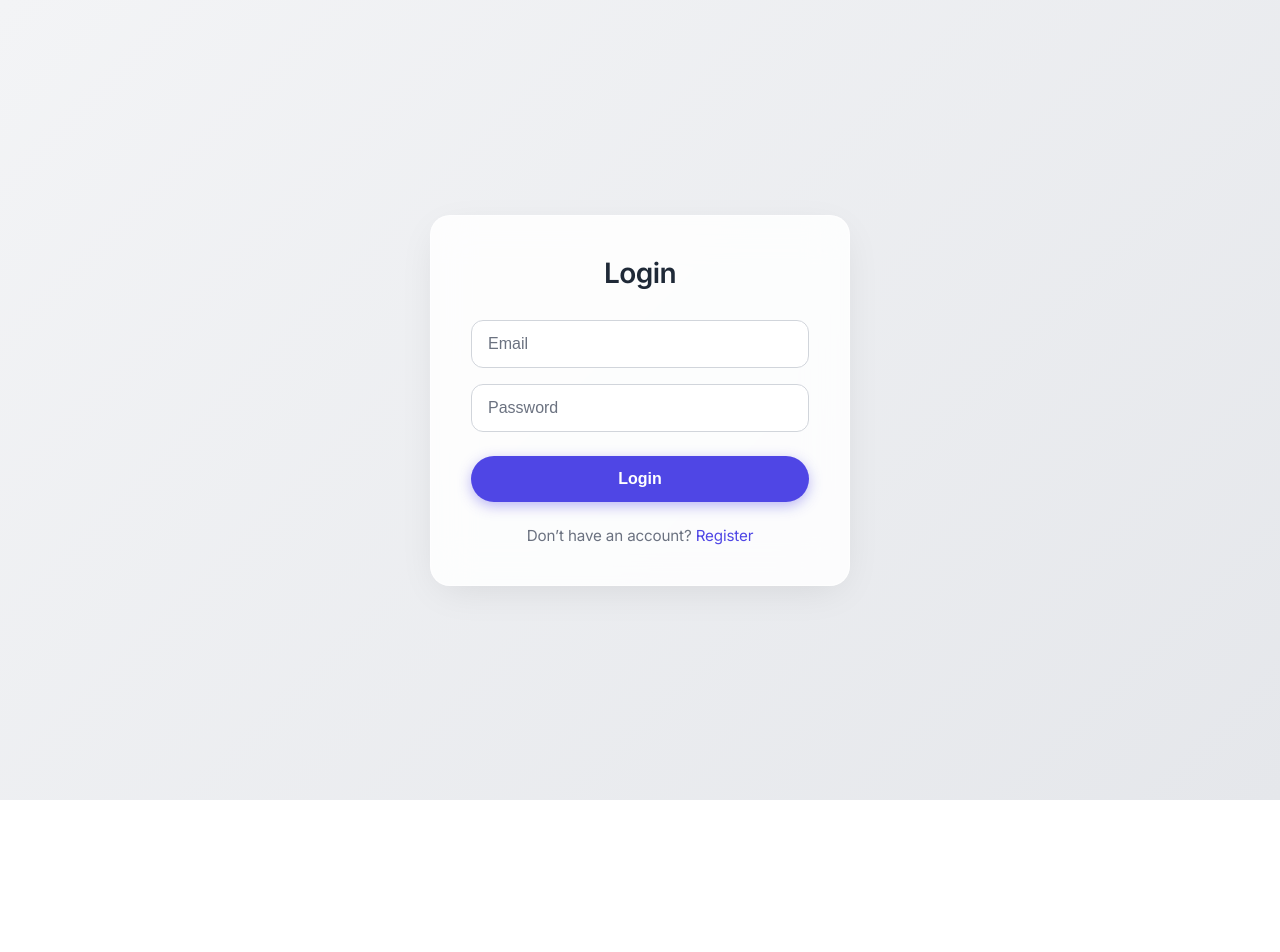
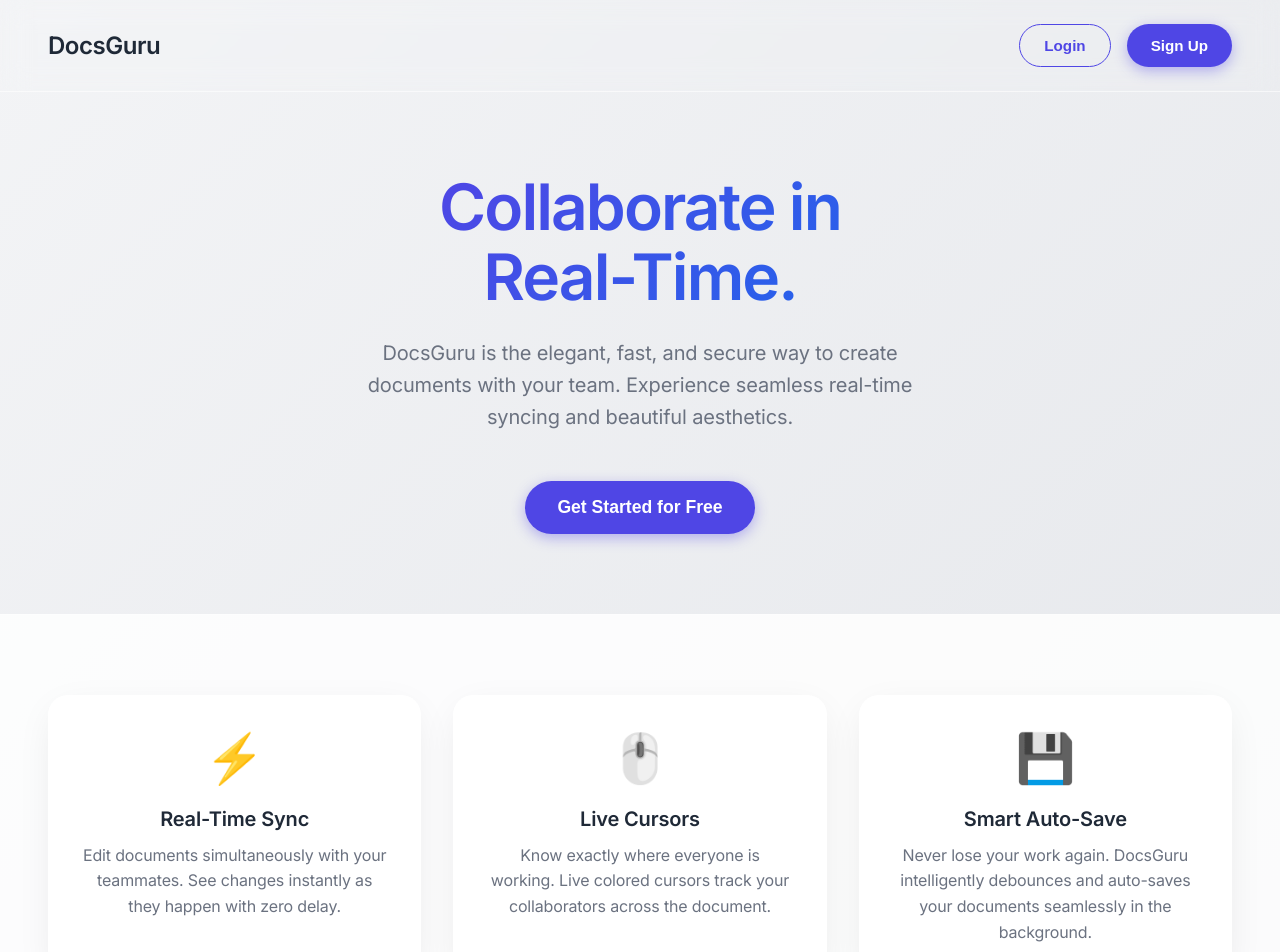
Before and after one commit to SAFI19122002/collab-docs, a React (Vite) app in the folder client/: page / in a window 1280 px wide. Before the commit this address led to /login. Shown: the top 952 px of the page. Before the commit the page ends 800 px from the top, so only its background shows below. Built offline with nearby package versions, Linux system fonts and the light colour scheme; what quill-cursors would draw is missing.

Commit message:
feat(client): add modern landing page and update routing

```diff
--- a/client/src/App.jsx
+++ b/client/src/App.jsx
@@ -4,16 +4,18 @@ import Register from "./pages/Register";
 import Document from "./pages/Document";
 import ProtectedRoute from "./components/ProtectedRoute";
 import Dashboard from "./pages/Dashboard";
+import Landing from "./pages/Landing";
 
 export default function App() {
   return (
     <Routes>
+      <Route path="/" element={<Landing />} />
       <Route path="/login" element={<Login />} />
       <Route path="/register" element={<Register />} />
 
       {/* 🔒 PROTECTED DASHBOARD */}
       <Route
-        path="/"
+        path="/dashboard"
         element={
           <ProtectedRoute>
             <Dashboard />
--- /dev/null
+++ b/client/src/pages/Landing.jsx
@@ -0,0 +1,73 @@
+import { useNavigate, Link } from "react-router-dom";
+import "../styles/landing.css";
+
+export default function Landing() {
+    const navigate = useNavigate();
+
+    return (
+        <div className="landing-container">
+            {/* Navigation */}
+            <nav className="landing-nav">
+                <h1>DocsGuru</h1>
+                <div className="nav-actions">
+                    <button
+                        className="login-btn"
+                        onClick={() => navigate("/login")}
+                    >
+                        Login
+                    </button>
+                    <button onClick={() => navigate("/register")}>
+                        Sign Up
+                    </button>
+                </div>
+            </nav>
+
+            {/* Hero Section */}
+            <section className="hero-section">
+                <h1 className="hero-title">
+                    Collaborate in<br />Real-Time.
+                </h1>
+                <p className="hero-subtitle">
+                    DocsGuru is the elegant, fast, and secure way to create documents with your team. Experience seamless real-time syncing and beautiful aesthetics.
+                </p>
+                <div className="hero-actions">
+                    <button
+                        style={{ padding: "16px 32px", fontSize: "1.1rem" }}
+                        onClick={() => navigate("/register")}
+                    >
+                        Get Started for Free
+                    </button>
+                </div>
+            </section>
+
+            {/* Features Section */}
+            <section className="features-section">
+                <div className="features-grid">
+                    <div className="feature-card glass">
+                        <span className="feature-icon">⚡</span>
+                        <h3 className="feature-title">Real-Time Sync</h3>
+                        <p className="feature-desc">
+                            Edit documents simultaneously with your teammates. See changes instantly as they happen with zero delay.
+                        </p>
+                    </div>
+
+                    <div className="feature-card glass">
+                        <span className="feature-icon">🖱️</span>
+                        <h3 className="feature-title">Live Cursors</h3>
+                        <p className="feature-desc">
+                            Know exactly where everyone is working. Live colored cursors track your collaborators across the document.
+                        </p>
+                    </div>
+
+                    <div className="feature-card glass">
+                        <span className="feature-icon">💾</span>
+                        <h3 className="feature-title">Smart Auto-Save</h3>
+                        <p className="feature-desc">
+                            Never lose your work again. DocsGuru intelligently debounces and auto-saves your documents seamlessly in the background.
+                        </p>
+                    </div>
+                </div>
+            </section>
+        </div>
+    );
+}
--- a/client/src/pages/Login.jsx
+++ b/client/src/pages/Login.jsx
@@ -12,7 +12,7 @@ export default function Login() {
   const navigate = useNavigate();
 
   useEffect(() => {
-    if (token) navigate("/");
+    if (token) navigate("/dashboard");
   }, [token, navigate]);
 
   const handleSubmit = async (e) => {
@@ -30,7 +30,7 @@ export default function Login() {
       login(res.data);
 
       setTimeout(() => {
-        navigate("/");
+        navigate("/dashboard");
       }, 100);   // ✅ safer redirect
     } catch (err) {
       console.log("LOGIN ERROR:", err.response?.data || err.message);
--- a/client/src/pages/Register.jsx
+++ b/client/src/pages/Register.jsx
@@ -23,7 +23,7 @@ export default function Register() {
       });
 
       login(res.data);      // ✅ now works
-      navigate("/"); // ✅ safer redirect
+      navigate("/dashboard"); // ✅ safer redirect
     } catch (err) {
       alert(err?.response?.data?.msg || "Registration failed");
     }
--- /dev/null
+++ b/client/src/styles/landing.css
@@ -0,0 +1,128 @@
+.landing-container {
+    min-height: 100vh;
+    display: flex;
+    flex-direction: column;
+}
+
+/* Navbar */
+.landing-nav {
+    display: flex;
+    justify-content: space-between;
+    align-items: center;
+    padding: 24px 48px;
+    position: sticky;
+    top: 0;
+    z-index: 100;
+    backdrop-filter: blur(14px);
+    -webkit-backdrop-filter: blur(14px);
+    background: rgba(var(--bg), 0.7);
+    border-bottom: 1px solid var(--border);
+}
+
+.landing-nav h1 {
+    font-size: 1.5rem;
+    font-weight: 800;
+    letter-spacing: -0.02em;
+    color: var(--text);
+}
+
+.landing-nav .nav-actions {
+    display: flex;
+    gap: 16px;
+}
+
+.nav-actions .login-btn {
+    background: transparent;
+    color: var(--primary);
+    border: 1px solid var(--primary);
+    box-shadow: none;
+}
+
+.nav-actions .login-btn:hover {
+    background: rgba(79, 70, 229, 0.1);
+    transform: translateY(-2px);
+}
+
+/* Hero Section */
+.hero-section {
+    flex: 1;
+    display: flex;
+    flex-direction: column;
+    align-items: center;
+    justify-content: center;
+    text-align: center;
+    padding: 80px 24px;
+    max-width: 900px;
+    margin: 0 auto;
+}
+
+.hero-title {
+    font-size: 4rem;
+    font-weight: 800;
+    line-height: 1.1;
+    margin-bottom: 24px;
+    letter-spacing: -0.03em;
+    background: linear-gradient(135deg, var(--primary), var(--accent));
+    -webkit-background-clip: text;
+    -webkit-text-fill-color: transparent;
+}
+
+.hero-subtitle {
+    font-size: 1.25rem;
+    color: var(--text-muted);
+    margin-bottom: 48px;
+    max-width: 600px;
+    line-height: 1.6;
+}
+
+.hero-actions {
+    display: flex;
+    gap: 20px;
+}
+
+/* Features Grid */
+.features-section {
+    padding: 80px 48px;
+    background: var(--card);
+    border-top: 1px solid var(--border);
+}
+
+.features-grid {
+    display: grid;
+    grid-template-columns: repeat(auto-fit, minmax(300px, 1fr));
+    gap: 32px;
+    max-width: 1200px;
+    margin: 0 auto;
+}
+
+.feature-card {
+    padding: 32px;
+    text-align: center;
+}
+
+.feature-icon {
+    font-size: 3rem;
+    margin-bottom: 20px;
+    display: inline-block;
+}
+
+.feature-title {
+    font-size: 1.25rem;
+    font-weight: 700;
+    margin-bottom: 12px;
+}
+
+.feature-desc {
+    color: var(--text-muted);
+    line-height: 1.6;
+}
+
+@media (max-width: 768px) {
+    .hero-title {
+        font-size: 2.5rem;
+    }
+
+    .landing-nav {
+        padding: 16px 24px;
+    }
+}
```
